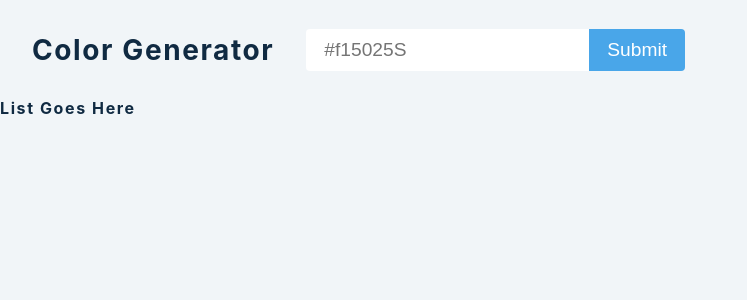
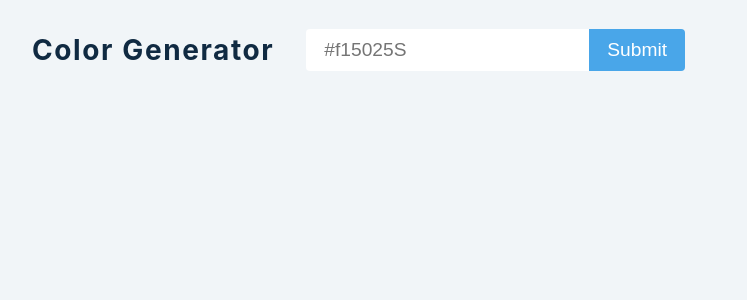
Before and after one commit to Hrodberht/react-color-generator, a React (Create React App) app: page / in a window 1280 px wide. Shown: the top 300 px of the page, without its empty margins (0-747 px from the left). Built offline with nearby package versions, Linux system fonts and the light colour scheme.

Commit message:
Iterate over color list

```diff
--- a/src/App.js
+++ b/src/App.js
@@ -12,7 +12,7 @@ function App() {
     e.preventDefault();
     try {
       let colors = new Values(color).all(10);
-      console.log(colors);
+      setList(colors);
     } catch (error) {
       setError(true);
       console.log(error);
@@ -38,7 +38,10 @@ function App() {
       </section>
 
       <section className="colors">
-        <h4>list goes here</h4>
+        {list.map((color, index) => {
+          console.log(color);
+          return <SingleColor key={index} {...color} index={index} />;
+        })}
       </section>
     </>
   );
```
